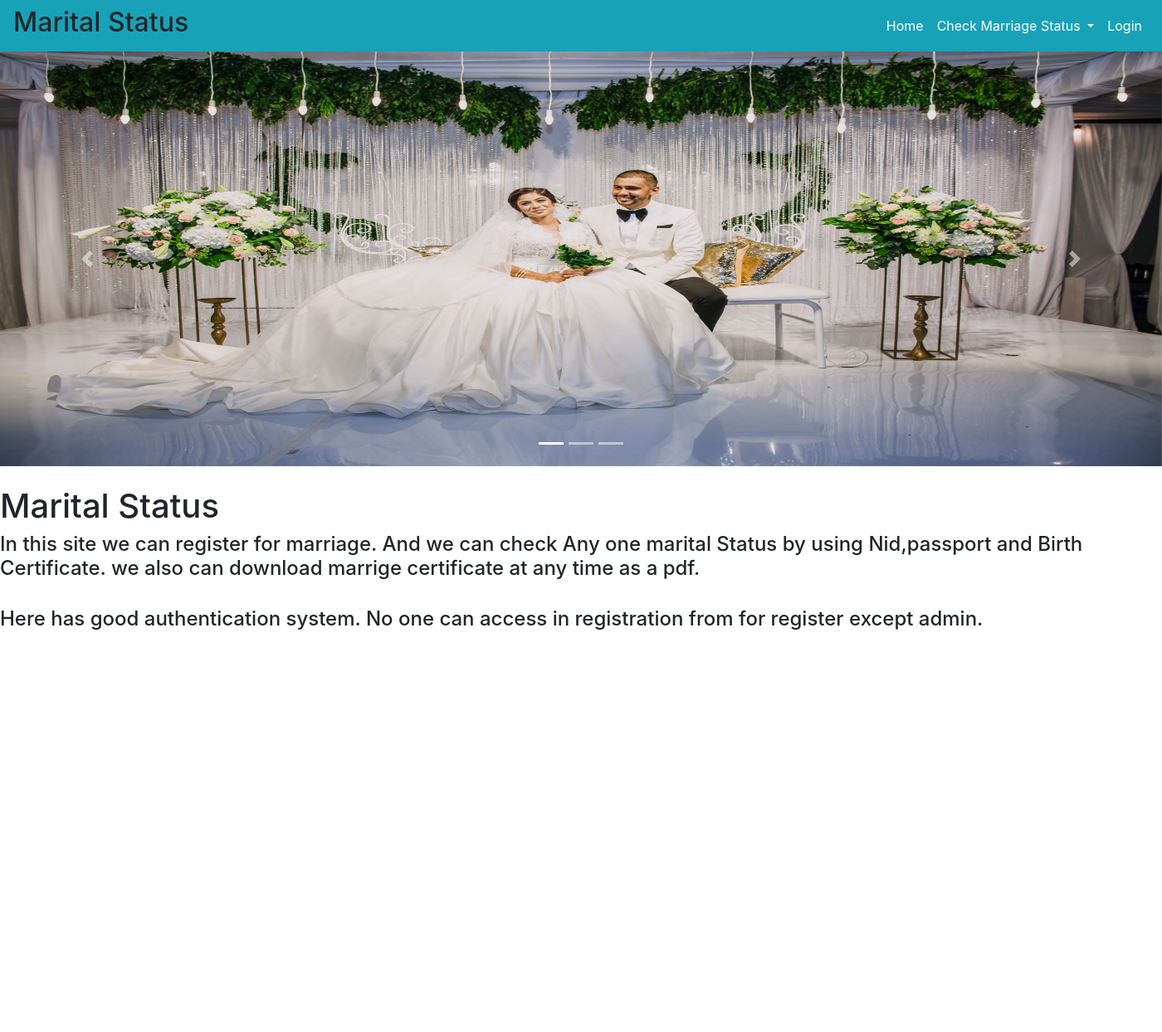
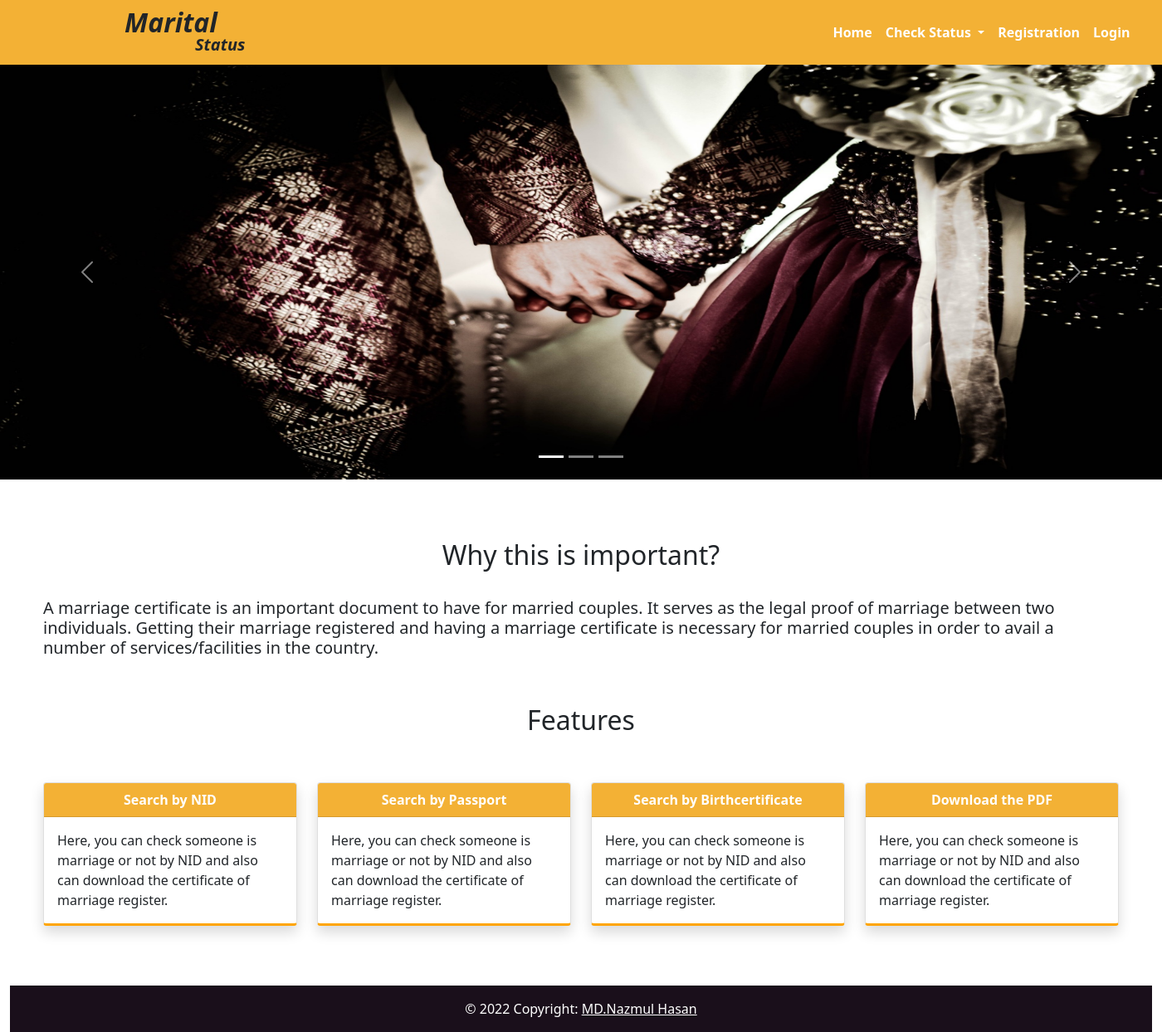
Before and after one commit to Sayeedh784/Marital-Status, a Django app: page / in a window 1400 px wide. Shown: the whole page at 83% size. Before the commit the page ends 759 px from the top, so only its background shows below. Run offline with Django 3.2, Linux system fonts and the light colour scheme; some libraries are stand-ins or nearby versions.

Commit message:
final commit

```diff
--- a/status/models.py
+++ b/status/models.py
@@ -1,5 +1,6 @@
 from django.db import models
 from django.contrib.auth.models import User
+from numpy import true_divide
 
 
 # Create your models here.
@@ -8,6 +9,7 @@ class MarriageRegister(models.Model):
   brideName=models.CharField(max_length=50,blank=True,null=True)
   bridesNid=models.CharField(max_length=100,null=True,blank=True)
   bridesBirthCertificate=models.CharField(max_length=100,null=True,blank=True)
+  bridemobile=models.CharField(max_length=20,blank=True,null=True)
   bridesPassport=models.CharField(max_length=100,null=True,blank=True)
   bridesFathersname=models.CharField(max_length=50,null=True,blank=True)
   bridesFathersNid=models.CharField(max_length=50,null=True,blank=True)
@@ -21,6 +23,7 @@ class MarriageRegister(models.Model):
   groomsNid=models.CharField(max_length=100,null=True,blank=True)
   groomsBirthCertificate=models.CharField(max_length=100,null=True,blank=True)
   groomsPassport=models.CharField(max_length=100,null=True,blank=True)
+  groommobile=models.CharField(max_length=20,blank=True,null=True)
   groomsFathersname=models.CharField(max_length=50,null=True,blank=True)
   groomsFathersNid=models.CharField(max_length=50,null=True,blank=True)
   groomsMothersname= models.CharField(max_length=50,null=True,blank=True)
--- a/status/templates/base.html
+++ b/status/templates/base.html
@@ -7,8 +7,15 @@
   <title>Marital Status</title>
   <base target="_self">
   <meta name="description" content="A simple way to show navbar submenus on hover in Bootstrap 4" />
-  <link rel="stylesheet" href="https://maxcdn.bootstrapcdn.com/bootstrap/4.5.2/css/bootstrap.min.css">
-  <style type="text/css">.navbar-nav li:hover > ul.dropdown-menu {
+  <!-- Bootstrap CSS -->
+  <link href="https://cdn.jsdelivr.net/npm/bootstrap@5.0.0-beta1/dist/css/bootstrap.min.css" rel="stylesheet"
+    integrity="sha384-giJF6kkoqNQ00vy+HMDP7azOuL0xtbfIcaT9wjKHr8RbDVddVHyTfAAsrekwKmP1" crossorigin="anonymous">
+  <link rel="stylesheet" href="https://stackpath.bootstrapcdn.com/font-awesome/4.7.0/css/font-awesome.min.css">
+
+<link rel="stylesheet" href="https://cdnjs.cloudflare.com/ajax/libs/animate.css/3.7.2/animate.css">
+
+
+<style type="text/css">.navbar-nav li:hover > ul.dropdown-menu {
     display: block;
 }
 .dropdown-submenu {
@@ -27,27 +34,46 @@
 </style>
 </head>
 <body >
-  <nav class="navbar navbar-expand-md navbar-dark bg-info mb-auto">
-    <h2>Marital Status</h2>
+<style>
+  .navbar{
+    background-color: rgb(243, 177, 53);
+  }
+  .nav-link{
+    transition: all 0.6s ease-in-out;
+    color: white;
+  }
+  .nav-link:hover{
+    color: black;
+
+    transform: scale(1.1);
+  }
+</style>
+  <div class="row">
+    <div class="col-md-12 col-sm-12 col-lg-12">
+
+
+  <nav class="navbar navbar-expand-md  mb-auto">
+    <div style="line-height: 0px; margin-left: 150PX;">
+      <h2><i><b>Marital </b></i></h2>
+      <div style="text-align: end; margin-left: 85px;"><i><b><p style="font-size: 20px;">Status</p></b></i></div>
+    </div>
   <!-- <a class="navbar-brand pb-2" href="#">Navbar</a> -->
-  <button class="navbar-toggler" type="button" data-toggle="collapse" data-target="#navbarNavDropdown" aria-controls="navbarNavDropdown" aria-expanded="false" aria-label="Toggle navigation">
-    <span class="navbar-toggler-icon"></span>
-  </button>
+
   <div class="collapse navbar-collapse" id="navbarNavDropdown">
-    <ul class="navbar-nav ml-auto">
+    <ul class="navbar-nav ">
       <li class="nav-item active">
-        <a class="nav-link" href="{% url 'home' %}">Home <span class="sr-only">(current)</span></a>
+        <a style="margin-left: 700px;" class="nav-link " href="{% url 'home' %}"><b>Home</b><span class="sr-only">(current)</span></a>
       </li>
       {% if user.is_authenticated %}
       {% if request.user.is_staff %}
       <li class="nav-item active">
-        <a class="nav-link" href="{% url 'register' %}">Marriage registration</a>
+        <a class="nav-link mx-3" href="{% url 'register' %}"><b>Marriage registration</b></a>
       </li>
       {% endif %}
       {% endif %}
       <li class="nav-item dropdown">
         <a class="nav-link dropdown-toggle active" href="" id="navbarDropdownMenuLink" data-toggle="dropdown" aria-haspopup="true" aria-expanded="false">
-          Check Marriage Status
+          <b>Check Status</b>
         </a>
         <ul class="dropdown-menu" aria-labelledby="navbarDropdownMenuLink">
           <li class="dropdown-submenu"><a class="dropdown-item dropdown-toggle" href="">For Bride</a>
@@ -68,14 +94,18 @@
           </li>
         </ul>
 
-        {% if not user.is_authenticated%}
+        {% if user.is_authenticated%}
         <li class="nav-item active">
-          <a class="nav-link" href="{% url 'login' %}">Login</a>
+          <a class="nav-link " href="{% url 'logout' %}"><b>Logout</b></a>
         </li>
         {% else %}
         <li class="nav-item active">
-          <a class="nav-link" href="{% url 'logout' %}">Logout</a>
+          <a class="nav-link ml-3" href="{% url 'registers' %}"><b>Registration</b></a>
         </li>
+        <li class="nav-item active">
+          <a class="nav-link ml-3" href="{% url 'login' %}"><b>Login</b></a>
+        </li>
+
         {% endif %}
       </li>
     </ul>
@@ -84,9 +114,31 @@
 
   </div>
 </nav>
+    </div>
+  </div>
+
 {% block content %}
 {% endblock content %}
 
+
+
+<!-- Footer -->
+<div class="container-fluid">
+  <div class="row">
+    <div class="col-md-12">
+<footer class="bg-light text-center text-lg-start">
+  <!-- Copyright -->
+  <div class="text-center p-3" style="background-color:#1A0F1B;color: white;">
+    © 2022 Copyright:
+    <a class="text-white" href="">MD.Nazmul Hasan</a>
+  </div>
+  <!-- Copyright -->
+</footer>
+
+    </div>
+  </div>
+</div>
+<!-- Footer --er -->
 
 <!-- jQuery library -->
 <script src="https://ajax.googleapis.com/ajax/libs/jquery/3.5.1/jquery.min.js"></script>
--- a/status/templates/home.html
+++ b/status/templates/home.html
@@ -24,13 +24,13 @@
   </ol>
   <div class="carousel-inner">
     <div class="carousel-item active">
-      <img class="d-block w-100" src="{% static 'css/images/m1.jpg' %}" alt="First slide">
+      <img class="d-block w-100" src="{% static 'css/images/m6.jpg' %}" alt="First slide">
     </div>
     <div class="carousel-item">
-      <img class="d-block w-100" src="{% static 'css/images/m2.jpg' %}" alt="Second slide">
+      <img class="d-block w-100" src="{% static 'css/images/cover2.jpg' %}" alt="Second slide">
     </div>
     <div class="carousel-item">
-      <img class="d-block w-100" src="{% static 'css/images/m3.jpg' %}" alt="Third slide">
+      <img class="d-block w-100" src="{% static 'css/images/m4.jpg' %}" alt="Third slide">
     </div>
   </div>
   <a class="carousel-control-prev" href="#carouselExampleIndicators" role="button" data-slide="prev">
@@ -43,9 +43,79 @@
   </a>
 </div><br>
 
-<h1>Marital Status</h1>
-<h4>In this site we can register for marriage. And we can check Any one marital Status by using Nid,passport and Birth Certificate. we also can download marrige certificate at any time as a pdf. </h4>
-<br>
-<h4>Here has good authentication system. No one can access in registration from for register except admin.
-</h4><br>
+<!-- <div class="container">
+  <h1>Marital Status</h1>
+  <h4>In this site we can register for marriage. And we can check Any one marital Status by using Nid,passport and Birth
+    Certificate. we also can download marrige certificate at any time as a pdf. </h4>
+  <br>
+  <h4>Here has good authentication system. No one can access in registration from for register except admin.
+  </h4><br>
+</div> -->
+<br><br>
+<div class="container">
+  <h2><center>Why this is important?</center></h2><br>
+  <h5>A marriage certificate is an important document to have for married couples. It serves as the legal proof of
+  marriage between two individuals. Getting their marriage registered and having a marriage certificate is necessary for
+  married couples in order to avail a number of services/facilities in the country.</h5>
+</div>
+<br><br>
+<style>
+  #card{
+    transition: all 0.6s ease-in-out;
+    border-bottom: orange solid 3px;
+  }
+  #card:hover{
+
+    transform: scale(1.1);
+  }
+</style>
+
+<div class="container">
+  <h2><center>Features</center></h2>
+  <br><br>
+  <div class="row">
+    <div class="col-md-3">
+      <div class="card shadow h-100" id="card">
+        <div class="card-header" style="background-color: rgb(243, 177, 53); color: white;">
+         <center><b>Search by NID</b></center>
+        </div>
+        <div class="card-body">
+          Here, you can check someone is marriage or not by NID and also can download the certificate of marriage register.
+        </div>
+      </div>
+    </div>
+    <div class="col-md-3">
+      <div class="card h-100 shadow" id="card">
+        <div class="card-header"  style="background-color: rgb(243, 177, 53); color: white;">
+          <center><b>Search by Passport</b></center>
+        </div>
+        <div class="card-body">
+          Here, you can check someone is marriage or not by NID and also can download the certificate of marriage register.
+        </div>
+      </div>
+    </div>
+    <div class="col-md-3">
+      <div class="card shadow h-100" id="card">
+        <div class="card-header" id="" style="background-color: rgb(243, 177, 53); color: white;">
+        <center><b>Search by Birthcertificate</b></center>
+        </div>
+        <div class="card-body">
+          Here, you can check someone is marriage or not by NID and also can download the certificate of marriage register.
+        </div>
+      </div>
+    </div>
+    <div class="col-md-3">
+      <div class="card shadow h-100" id="card">
+        <div class="card-header" style="background-color: rgb(243, 177, 53); color: white;">
+          <center><b>Download the PDF</b></center>
+        </div>
+        <div class="card-body">
+          Here, you can check someone is marriage or not by NID and also can download the certificate of marriage register.
+        </div>
+      </div>
+    </div>
+  </div>
+</div>
+<br><br><br>
+
 {% endblock content %}
--- a/status/templates/register.html
+++ b/status/templates/register.html
@@ -3,7 +3,7 @@
 {% load crispy_forms_tags %}
 
 {% block content %}
-<div class="container">
+<div class="container my-5" style="padding: 20px;">
   <form method="POST">
       {% csrf_token %}
 
@@ -12,8 +12,9 @@
       </fieldset>
       <hr><hr>
       {{form|crispy}}
+      <br>
       <div class="form-group">
-          <button href="" class="btn btn-success" type="submit">
+          <button href="" class="btn btn-outline-primary" type="submit">
               Submit
           </button>
       </div>
--- a/status/views.py
+++ b/status/views.py
@@ -47,9 +47,10 @@ def checkbridesNid(request):
     form = BrideNidForm(request.POST)
     if form.is_valid():
       bridesNid = form.cleaned_data["bridesNid"]
+      bridemobile=form.cleaned_data["bridemobile"]
 
       try:
-        check=MarriageRegister.objects.get(bridesNid=bridesNid)
+        check=MarriageRegister.objects.get(bridesNid=bridesNid,bridemobile=bridemobile)
 
 
         #return HttpResponseRedirect('/bridenid/success')
@@ -76,9 +77,10 @@ def checkbridesbc(request):
     form = BrideBirthCertificateForm(request.POST)
     if form.is_valid():
       bridesBirthCertificate = form.cleaned_data["bridesBirthCertificate"]
+      bridemobile = form.cleaned_data["bridemobile"]
 
       try:
-        check=MarriageRegister.objects.get(bridesBirthCertificate=bridesBirthCertificate)
+        check=MarriageRegister.objects.get(bridesBirthCertificate=bridesBirthCertificate,bridemobile=bridemobile)
 
 
         #return HttpResponseRedirect('/bridenid/success')
@@ -105,9 +107,10 @@ def checkbridespp(request):
     form = BridePassportForm(request.POST)
     if form.is_valid():
       bridesPassport = form.cleaned_data["bridesPassport"]
+      bridemobile = form.cleaned_data["bridemobile"]
 
       try:
-        check=MarriageRegister.objects.get(bridesPassport=bridesPassport)
+        check=MarriageRegister.objects.get(bridesPassport=bridesPassport,bridemobile=bridemobile)
 
 
         #return HttpResponseRedirect('/bridenid/success')
@@ -135,9 +138,10 @@ def checkgroomsNid(request):
     form = GroomNidForm(request.POST)
     if form.is_valid():
       groomsNid = form.cleaned_data["groomsNid"]
+      groommobile = form.cleaned_data["groommobile"]
 
       try:
-        check=MarriageRegister.objects.get(groomsNid=groomsNid)
+        check=MarriageRegister.objects.get(groomsNid=groomsNid,groommobile=groommobile)
 
 
         #return HttpResponseRedirect('/bridenid/success')
@@ -164,9 +168,10 @@ def checkgroomsbc(request):
     form = GroomBirthCertificateForm(request.POST)
     if form.is_valid():
       groomsBirthCertificate = form.cleaned_data["groomsBirthCertificate"]
+      groommobile = form.cleaned_data["groommobile"]
 
       try:
-        check=MarriageRegister.objects.get(groomsBirthCertificate=groomsBirthCertificate)
+        check=MarriageRegister.objects.get(groomsBirthCertificate=groomsBirthCertificate,groommobile=groommobile)
 
 
         #return HttpResponseRedirect('/bridenid/success')
@@ -194,9 +199,10 @@ def checkgroomspp(request):
     form = GroomPassportForm(request.POST)
     if form.is_valid():
       groomsPassport = form.cleaned_data["groomsPassport"]
+      groommobile = form.cleaned_data["groommobile"]
 
       try:
-        check=MarriageRegister.objects.get(groomsPassport=groomsPassport)
+        check=MarriageRegister.objects.get(groomsPassport=groomsPassport,groommobile=groommobile)
 
 
         #return HttpResponseRedirect('/bridenid/success')
```
Also changed, not shown: status/forms.py (+6 -6 lines), status/templates/bridenid.html (+6 -3 lines), status/templates/bridenidshow.html (+10 -8 lines), status/templates/login.html (+14 -4 lines), status/templates/registers.html (+14 -3 lines), status/urls.py (+1 -7 lines), db.sqlite3, status/migrations/0007_auto_20220218_1912.py (added), status/migrations/0008_auto_20220218_1917.py (added), status/static/css/images/cover2.jpg (added), status/static/css/images/m1.jpg (deleted), status/static/css/images/m2.jpg (deleted), status/static/css/images/m3.jpg (deleted), status/static/css/images/m4.jpg (added), 1 more files.
